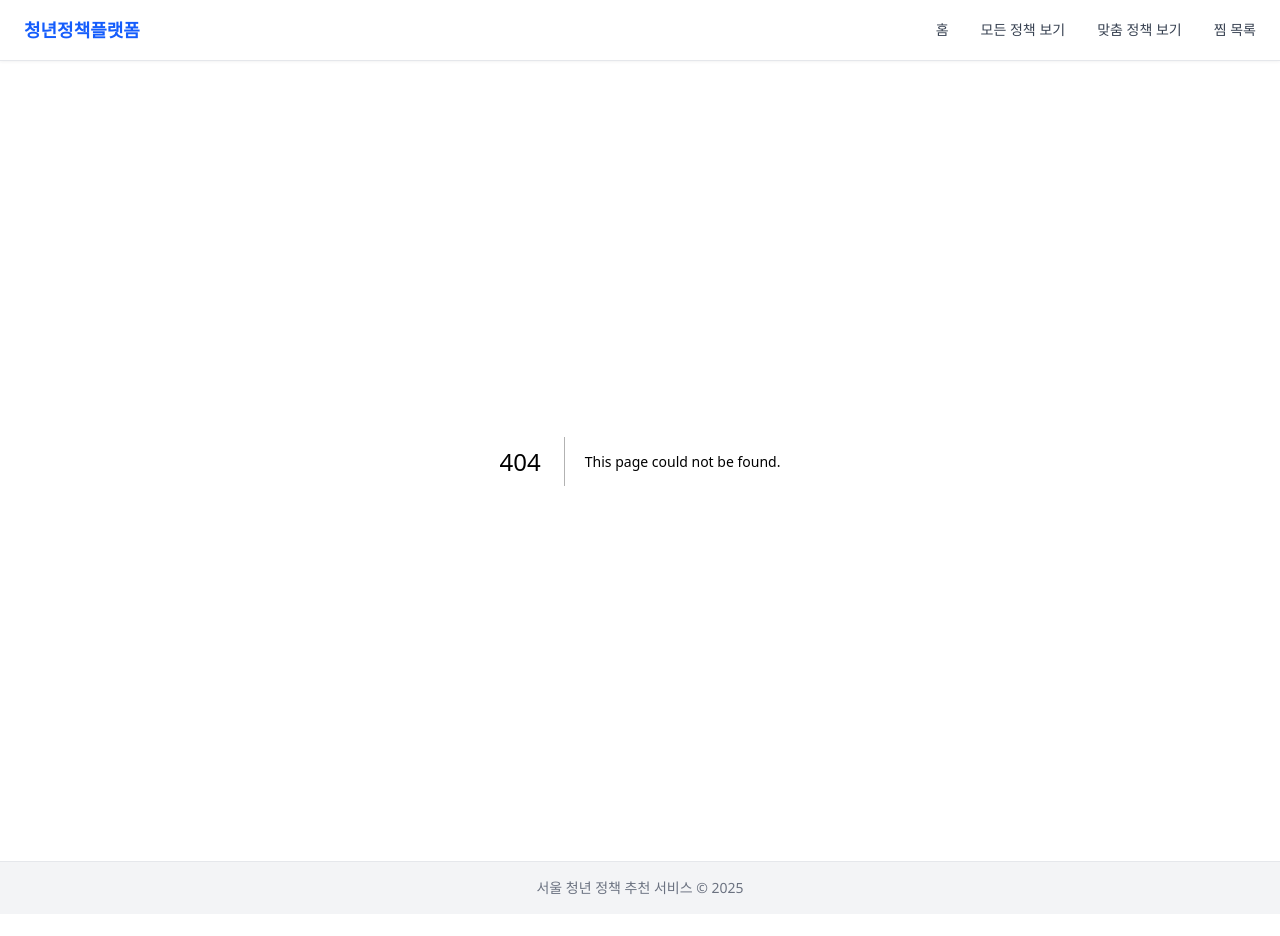
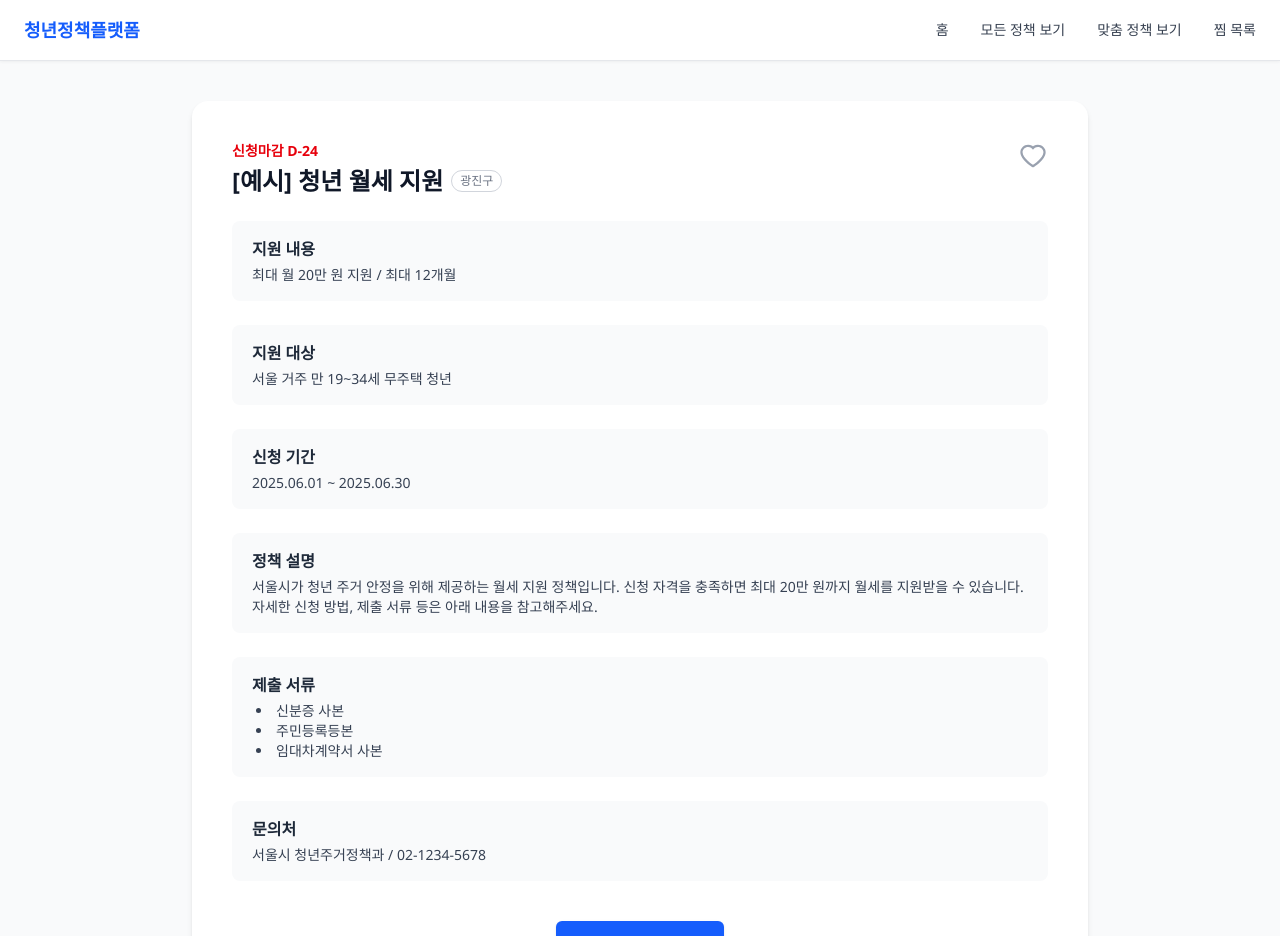
Before and after one commit to ohgyulim/-, a Next.js app: page /detail/1 in a window 1280 px wide. Before the commit this address had no page. Shown: the top 936 px of the page. Before the commit the page ends 914 px from the top, so only its background shows below. Built offline with nearby package versions, Linux system fonts and the light colour scheme.

Commit message:
[feat] 상세화면 UI 렌더링(#6)

```diff
--- /dev/null
+++ b/app/detail/[index]/page.js
@@ -0,0 +1,91 @@
+"use client";
+import Link from "next/link";
+import { useState } from "react";
+import { AiFillHeart, AiOutlineHeart } from "react-icons/ai";
+
+export default function Detail(props) {
+  const index = props.params.index;
+  const data = {
+    likes: false,
+    name: "[예시] 청년 월세 지원",
+    district: "광진구",
+    content: "최대 월 20만 원 지원 / 최대 12개월",
+    target: "서울 거주 만 19~34세 무주택 청년",
+    startDate: "2025.06.01",
+    endDate: "2025.06.30",
+    detail:
+      "서울시가 청년 주거 안정을 위해 제공하는 월세 지원 정책입니다. 신청 자격을 충족하면 최대 20만 원까지 월세를 지원받을 수 있습니다. 자세한 신청 방법, 제출 서류 등은 아래 내용을 참고해주세요.",
+    documents: ["신분증 사본", "주민등록등본", "임대차계약서 사본"],
+    phone: "서울시 청년주거정책과 / 02-1234-5678",
+    url: "https://youth.seoul.go.kr/infoData/plcyInfo/view.do?key=2309150002&plcyBizId=20250316005400210629",
+  };
+
+  const [likesState, setLikesState] = useState(data.likes);
+  const toggleLike = () => setLikesState(!likesState);
+
+  return (
+    <section className="bg-white p-8 sm:p-10 rounded-2xl shadow-md max-w-4xl mx-auto mt-10 mb-20">
+      {/* 상단 제목 + 찜 */}
+      <div className="flex justify-between items-start mb-6">
+        <div>
+          <p className="text-sm font-semibold text-red-600 mb-1">
+            신청마감 D-24
+          </p>
+          <div className="flex items-center gap-2">
+            <h2 className="text-2xl font-bold text-gray-900">{data.name}</h2>
+            <span className="text-xs px-2 py-0.5 rounded-full border border-gray-300 text-gray-500">
+              {data.district}
+            </span>
+          </div>
+        </div>
+        <button onClick={toggleLike}>
+          {likesState ? (
+            <AiFillHeart className="text-red-500 text-3xl" />
+          ) : (
+            <AiOutlineHeart className="text-gray-400 text-3xl hover:text-red-500" />
+          )}
+        </button>
+      </div>
+
+      {/* 상세 내용 */}
+      <div className="space-y-6 text-gray-700 text-sm leading-relaxed">
+        <InfoCard title="지원 내용" content={data.content} />
+        <InfoCard title="지원 대상" content={data.target} />
+        <InfoCard
+          title="신청 기간"
+          content={`${data.startDate} ~ ${data.endDate}`}
+        />
+        <InfoCard title="정책 설명" content={data.detail} />
+        <InfoCard
+          title="제출 서류"
+          content={
+            <ul className="list-disc list-inside pl-1">
+              {data.documents.map((doc, i) => (
+                <li key={i}>{doc}</li>
+              ))}
+            </ul>
+          }
+        />
+        <InfoCard title="문의처" content={data.phone} />
+      </div>
+
+      {/* 신청 버튼 */}
+      <div className="text-center mt-10">
+        <Link href={data.url}>
+          <button className="cursor-pointer bg-blue-600 hover:bg-blue-700 text-white font-semibold px-8 py-3 text-base sm:text-lg rounded-md shadow transition">
+            신청하러 가기
+          </button>
+        </Link>
+      </div>
+    </section>
+  );
+}
+
+function InfoCard({ title, content }) {
+  return (
+    <div className="bg-gray-50 px-5 py-4 rounded-lg">
+      <h3 className="text-base font-semibold text-gray-800 mb-1">{title}</h3>
+      <div className="text-sm">{content}</div>
+    </div>
+  );
+}
```
